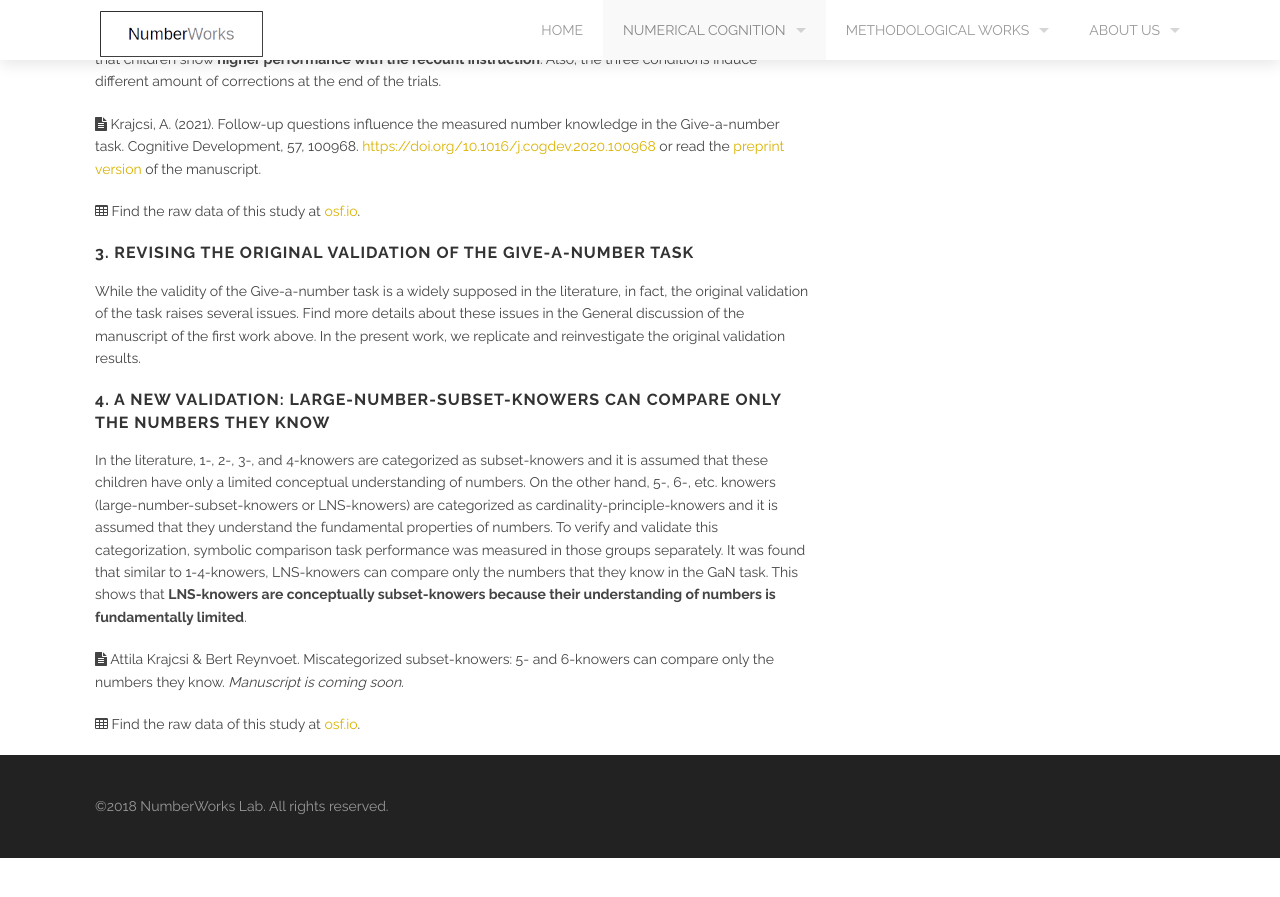
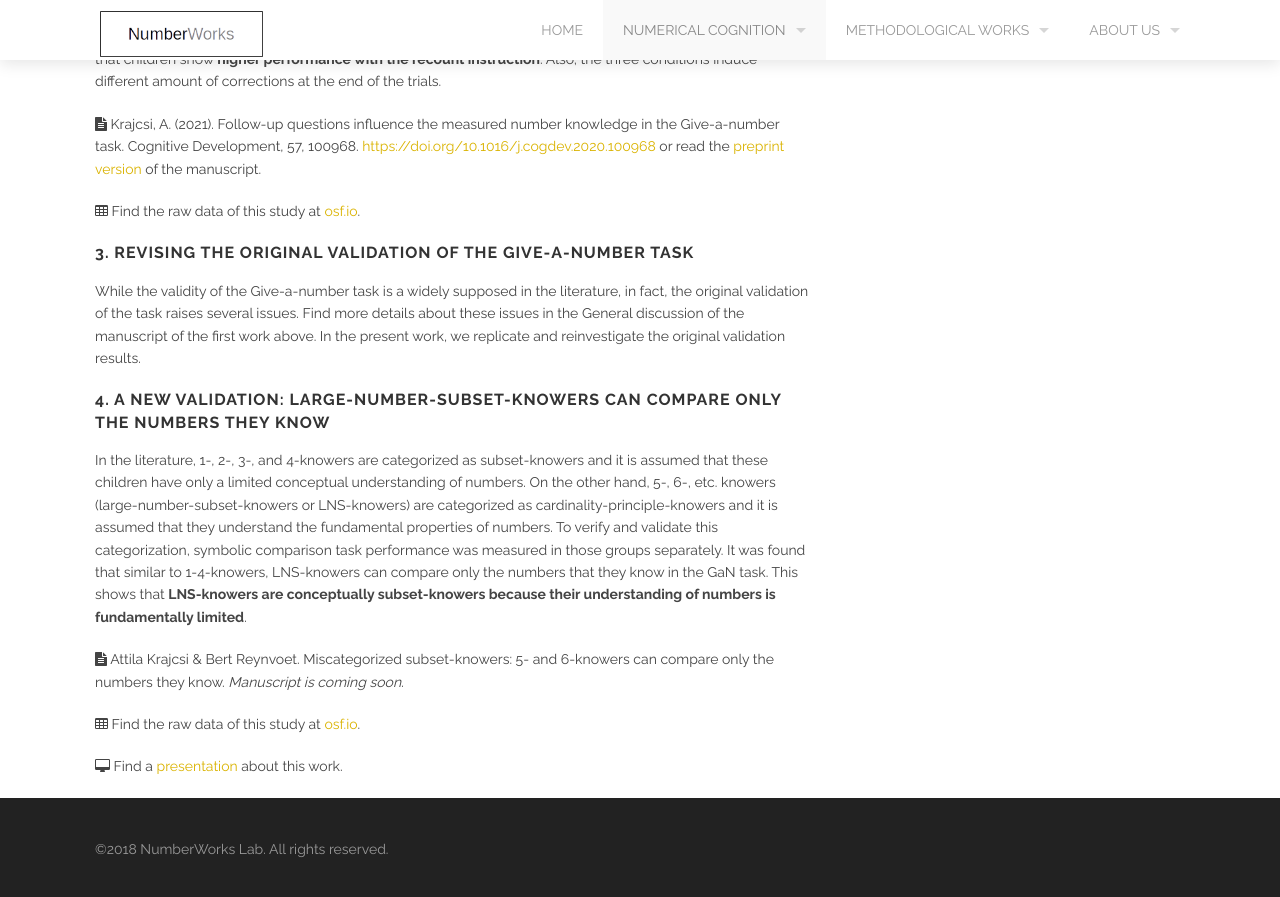
Before and after one commit to theNumberWorks/numberworks_website, a Jekyll site: the page built from the_give_a_number_task_revisited.md, in a window 1280 px wide and 900 px high, scrolled down 1438 px. Shown: the top 897 px of the window. Built offline with Jekyll 4.4.1, drawn with Linux system fonts in a browser that asks for light colours; before the commit the page ends 2296 px from its top, so only the background shows below that.

Commit message:
Update the_give_a_number_task_revisited.md

```diff
--- a/the_give_a_number_task_revisited.md
+++ b/the_give_a_number_task_revisited.md
@@ -52,3 +52,5 @@ In the literature, 1-, 2-, 3-, and 4-knowers are categorized as subset-knowers a
 <i class='fa fa-file-text'></i> Attila Krajcsi & Bert Reynvoet. Miscategorized subset-knowers: 5- and 6-knowers can compare only the numbers they know. <i>Manuscript is coming soon.</i>
 
 <i class='fa fa-table'></i> Find the raw data of this study at [osf.io](https://osf.io/qj428/).
+
+<i class='fa fa-desktop'></i> Find a [presentation](https://docs.google.com/presentation/d/1w-2WIiYGRQ75L3gq8E_19VJocaYV2bF2f9KxkgHjvlU/edit?usp=sharing) about this work.
```
